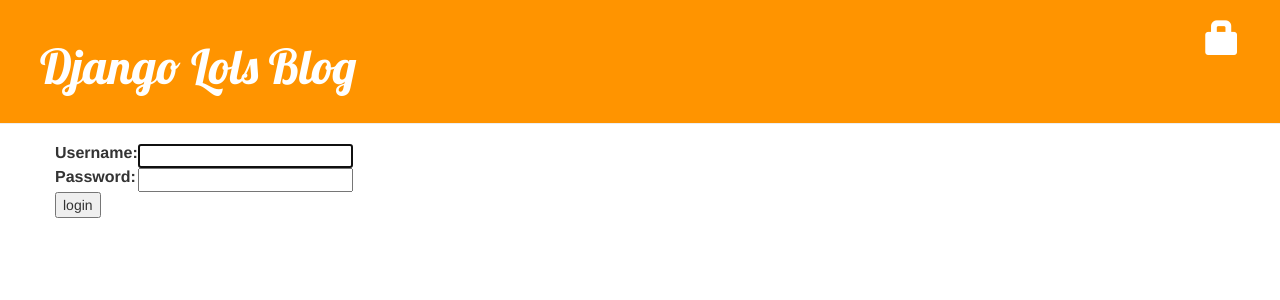
After one commit to andriibutsUA/my-first-blog, a Django app: page /accounts/login in a window 1280 px wide. The commit adds this page. Shown: the top 300 px of the page. Run offline with Django 3.2, Linux system fonts and the light colour scheme; some libraries are stand-ins or nearby versions.

Commit message:
login/logout handling

```diff
--- a/blog/templates/blog/base.html
+++ b/blog/templates/blog/base.html
@@ -11,6 +11,10 @@
         <div class="page-header">
             {% if user.is_authenticated %}
                 <a href="{% url 'post_new' %}" class="top-menu"><span class="glyphicon glyphicon-plus"></span></a>
+                <a href="{% url 'post_draft_list' %}" class="top-menu"><span class="glyphicon glyphicon-edit"></span></a>
+                <p class="top-menu">Hello {{ user.username }} <small>(<a href="{% url 'logout' %}">Log out</a>)</small></p>
+            {% else %}
+                <a href="{% url 'login' %}" class="top-menu"><span class="glyphicon glyphicon-lock"></span></a>
             {% endif %}
             <h1><a href="/">Django Lols Blog</a></h1>
         </div>
--- a/blog/templates/blog/post_detail.html
+++ b/blog/templates/blog/post_detail.html
@@ -6,10 +6,13 @@
             <div class="date">
                 {{ post.published_date }}
             </div>
+        {% else %}
+            <a class="btn btn-default" href="{% url 'post_publish' pk=post.pk %}">Publish</a>
         {% endif %}
 
         {% if user.is_authenticated %}
         	<a class="btn btn-default" href="{% url 'post_edit' pk=post.pk %}"><span class="glyphicon glyphicon-pencil"></span></a>
+        	<a class="btn btn-default" href="{% url 'post_remove' pk=post.pk %}"><span class="glyphicon glyphicon-remove"></span></a>
         {% endif %}
         <h1>{{ post.title }}</h1>
         <p>{{ post.text|linebreaksbr }}</p>
--- /dev/null
+++ b/blog/templates/registration/login.html
@@ -0,0 +1,24 @@
+{% extends "blog/base.html" %}
+
+{% block content %}
+    {% if form.errors %}
+        <p>Your username and password didn't match. Please try again.</p>
+    {% endif %}
+
+    <form method="post" action="{% url 'login' %}">
+    {% csrf_token %}
+        <table>
+        <tr>
+            <td>{{ form.username.label_tag }}</td>
+            <td>{{ form.username }}</td>
+        </tr>
+        <tr>
+            <td>{{ form.password.label_tag }}</td>
+            <td>{{ form.password }}</td>
+        </tr>
+        </table>
+
+        <input type="submit" value="login" />
+        <input type="hidden" name="next" value="{{ next }}" />
+    </form>
+{% endblock %}
--- a/blog/urls.py
+++ b/blog/urls.py
@@ -6,4 +6,7 @@
 	path('post/<int:pk>', views.post_detail, name='post_detail'),
 	path('post/new', views.post_new, name='post_new'),
 	path('post/<int:pk>/edit', views.post_edit, name='post_edit'),
+	path('drafts/', views.post_draft_list, name='post_draft_list'),
+	path('post/<int:pk>/publish', views.post_publish, name='post_publish'),
+	path('post/<int:pk>/remove', views.post_remove, name='post_remove'),
 ]
--- a/mysite/settings.py
+++ b/mysite/settings.py
@@ -120,3 +120,7 @@
 
 STATIC_URL = '/static/'
 STATIC_ROOT = os.path.join(BASE_DIR, 'static')
+
+# Login and registration handling
+
+LOGIN_REDIRECT_URL = '/'
--- a/mysite/urls.py
+++ b/mysite/urls.py
@@ -16,7 +16,11 @@
 from django.contrib import admin
 from django.urls import path, include
 
+from django.contrib.auth import views
+
 urlpatterns = [
     path('admin/', admin.site.urls),
+    path('accounts/login', views.login, name='login'),
+    path('accounts/logout', views.logout, name='logout', kwargs={'next_page': '/'}),
     path('', include('blog.urls')),
 ]
```
Also changed, not shown: blog/templates/blog/post_draft_list.html (added, +11 -0 lines), blog/views.py (+20 -0 lines).
